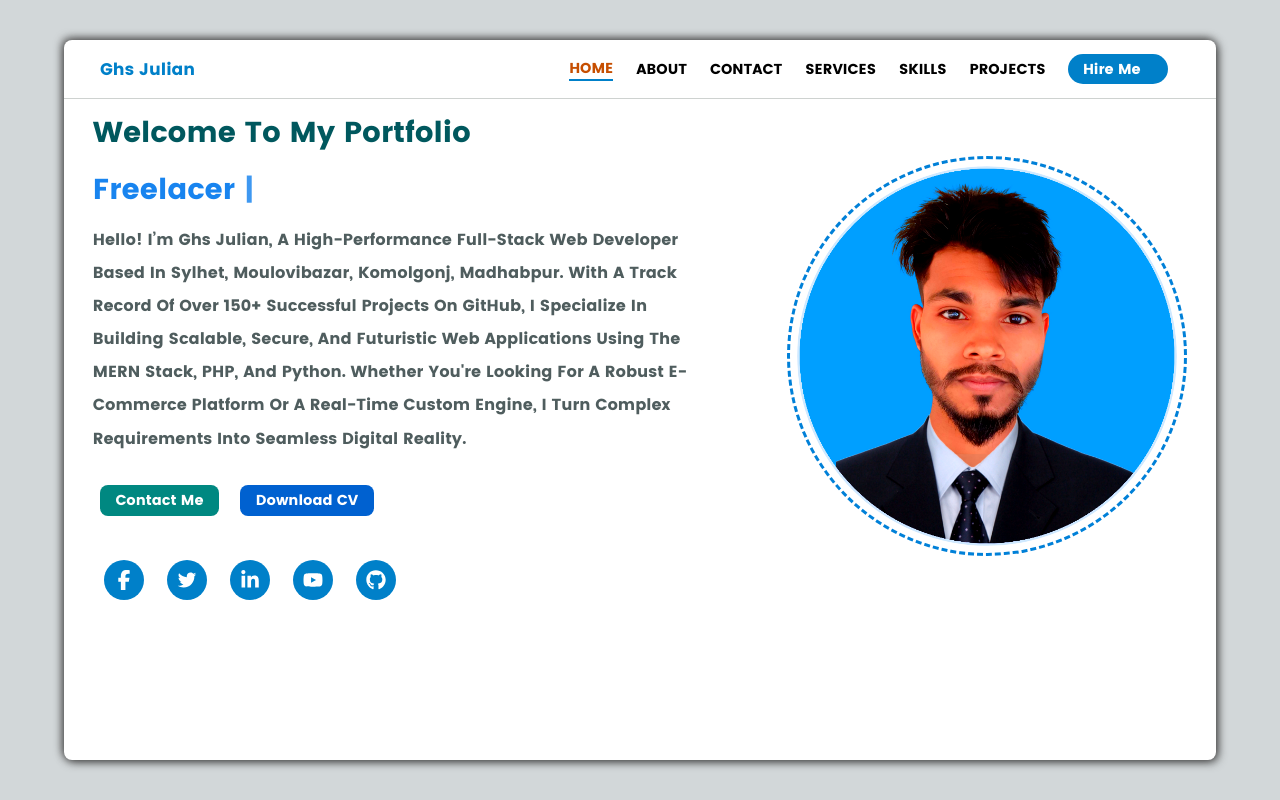
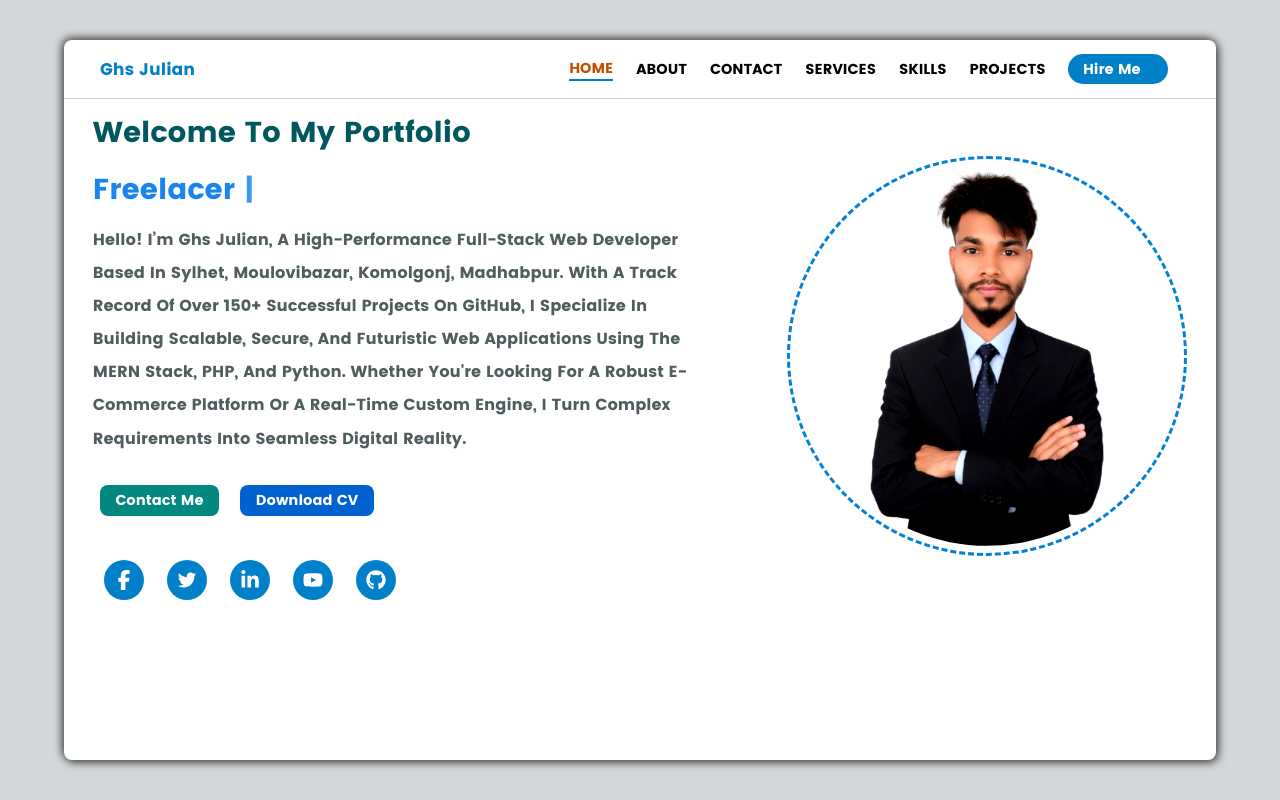
Before and after one commit to ghsjulian/ghs-cv, a React (Vite) app: page / in a window 1280 px wide. Built offline with nearby package versions, Linux system fonts and the light colour scheme.

Commit message:
Changed the hero logo to professional developer

```diff
--- a/src/components/Hero.jsx
+++ b/src/components/Hero.jsx
@@ -98,7 +98,11 @@ const Hero = () => {
                 {/*
                 <img id="hero-logo" src="/images/ghs-passport-photo-2.jpg" />
                 */}
+                {/*
                 <img id="hero-logo" src="/images/ghs-logo-hero.png" />
+                */}
+
+                <img id="hero-logo" src="/images/ghs-hero2.png" />
             </div>
         </section>
     );
```
Also changed, not shown: public/images/ghs-hero2.png (added).
